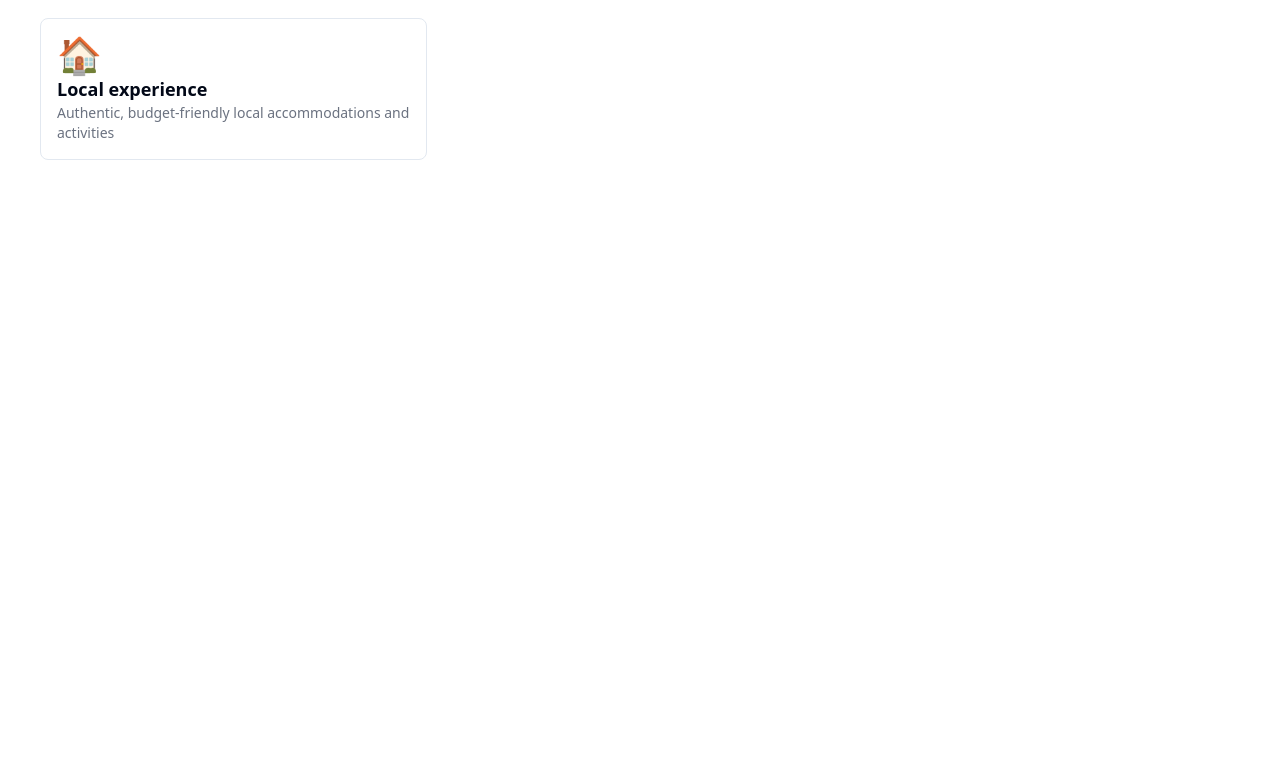
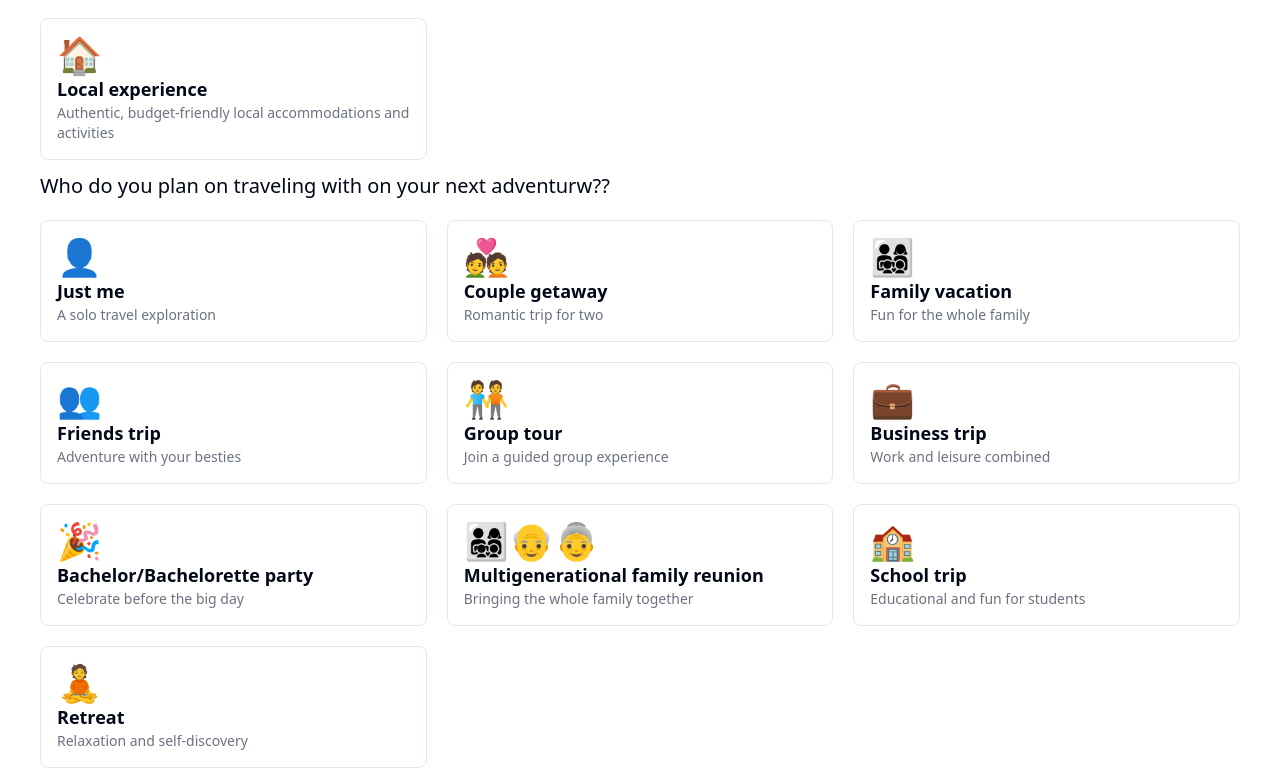
Before and after one commit to Hackerdude374/VAIcation, a React (Vite) app in the folder frontend/: page /create-trip in a window 1280 px wide. Shown: the part 968-1736 px from the top of the page. Before the commit the page ends 1128 px from the top, so only its background shows below. Built offline with nearby package versions, Linux system fonts and the light colour scheme; no server answers.

Commit message:
trip form

```diff
--- a/frontend/src/create-trip/CreateTripForm.jsx
+++ b/frontend/src/create-trip/CreateTripForm.jsx
@@ -1,11 +1,11 @@
-import React, { useState } from 'react'
-import GooglePlacesAutocomplete from 'react-google-places-autocomplete'
-import { Input } from "@/components/ui/input"
-import { SelectBudgetOptions } from '@/constants/options'
+import React, { useState } from "react";
+import GooglePlacesAutocomplete from "react-google-places-autocomplete";
+import { Input } from "@/components/ui/input";
+import { SelectBudgetOptions, SelectTravelesList } from "@/constants/options";
 
 function CreateTrip() {
   const [place, setPlace] = useState();
-  const [days, setDays] = useState('');
+  const [days, setDays] = useState("");
 
   const handleDaysChange = (e) => {
     const value = Math.max(0, Math.min(365, Number(e.target.value)));
@@ -13,28 +13,35 @@ function CreateTrip() {
   };
 
   return (
-    <div className='sm:px-10 md:px-32 lg:px-56 xl:px-10 px-5 mt-10'>
-      <h2 className='font-bold text-3xl'>
+    <div className="sm:px-10 md:px-32 lg:px-56 xl:px-10 px-5 mt-10">
+      <h2 className="font-bold text-3xl">
         Tell us your travel preferences.
-        <p className='mt-3 text-gray-500 text-xl'>
+        <p className="mt-3 text-gray-500 text-xl">
           Just provide some basic information, and our trip planner
         </p>
       </h2>
-      <div className='mt-20 flex flex-col gap-10'>
+      <div className="mt-20 flex flex-col gap-10">
         <div>
-          <h2 className='text-xl my-3 font-medium'>What is destination of choice?</h2>
+          <h2 className="text-xl my-3 font-medium">
+            What is destination of choice?
+          </h2>
           <GooglePlacesAutocomplete
             apiKey={import.meta.env.VITE_GOOGLE_PLACE_API_KEY}
             selectProps={{
               value: place,
-              onChange: (v) => { setPlace(v); console.log(v) }
+              onChange: (v) => {
+                setPlace(v);
+                console.log(v);
+              },
             }}
           />
         </div>
         <div>
-          <h2 className='text-xl my-3 font-medium'>How many days is your trip?</h2>
+          <h2 className="text-xl my-3 font-medium">
+            How many days is your trip?
+          </h2>
           <Input
-            placeholder={'Ex. 3'}
+            placeholder={"Ex. 3"}
             type="number"
             min="0"
             max="365"
@@ -43,19 +50,53 @@ function CreateTrip() {
           />
         </div>
       </div>
+
+      <div>
       {/* these options are made from my objects array in constants/options.jsx */}
-      <h2 className='text-xl my-3 font-medium'>What is your budget?</h2>
-      <div className='grid grid-cols-3 gap-5 mt-5'>
+      <h2 className="text-xl my-3 font-medium">What is your budget?</h2>
+      <div className="grid grid-cols-3 gap-5 mt-5">
+
         {SelectBudgetOptions.map((item, index) => (
-          <div key={index} className='p-4 border cursor-pointer rounded-lg hover:shadow-lg'>
-            <h2 className='text-4xl'>{item.icon}</h2>
-            <h2 className='font-bold text-lg'>{item.title}</h2>
-            <h2 className ='text-sm text-gray-500'>{item.desc}</h2>
+          <div
+            key={index}
+            className="p-4 border cursor-pointer rounded-lg hover:shadow-lg"
+          >
+            <h2 className="text-4xl">{item.icon}</h2>
+            <h2 className="font-bold text-lg">{item.title}</h2>
+            <h2 className="text-sm text-gray-500">{item.desc}</h2>
           </div>
         ))}
       </div>
     </div>
-  )
+
+
+    <div>
+      {/* these options are made from my objects array in constants/options.jsx */}
+      <h2 className="text-xl my-3 font-medium">Who do you plan on traveling with on your next adventurw??</h2>
+      <div className="grid grid-cols-3 gap-5 mt-5">
+
+        {SelectTravelesList.map((item, index) => (
+          <div
+            key={index}
+            className="p-4 border cursor-pointer rounded-lg hover:shadow-lg"
+          >
+            <h2 className="text-4xl">{item.icon}</h2>
+            <h2 className="font-bold text-lg">{item.title}</h2>
+            <h2 className="text-sm text-gray-500">{item.desc}</h2>
+          </div>
+        ))}
+      </div>
+    </div>
+
+
+
+
+
+
+
+
+    </div>
+  );
 }
 
-export default CreateTrip
+export default CreateTrip;
```
